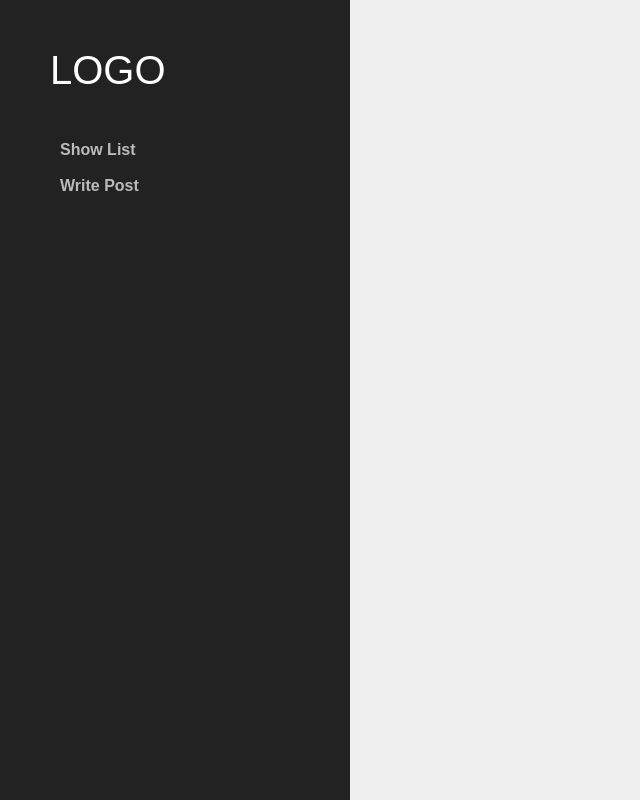
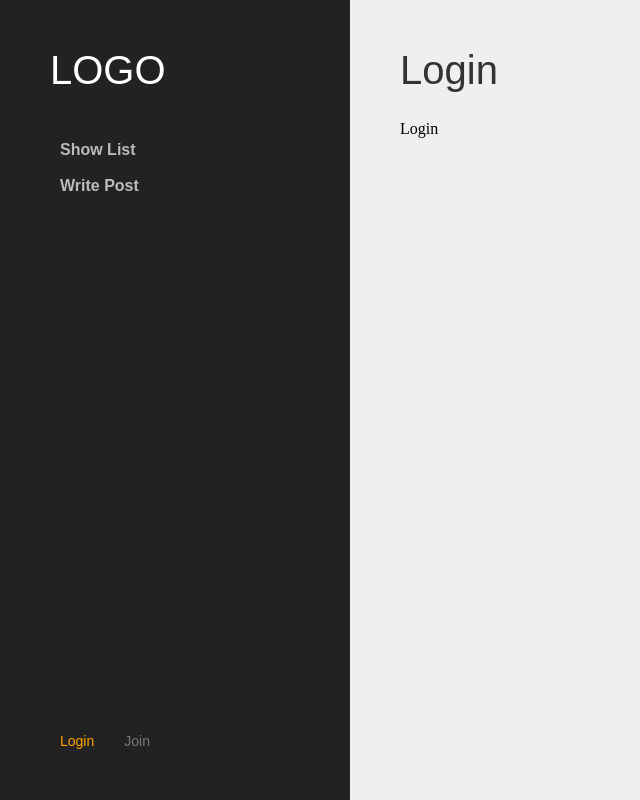
Before and after one commit to carrottechplus/react-node, a React (Create React App) app in the folder client/: page /login in a window 1280 px wide. Shown: the whole page, without its empty margins (0-640 px from the left). Built offline with nearby package versions, Linux system fonts and the light colour scheme.

Commit message:
Login 페이지 추가

```diff
--- a/client/src/App.jsx
+++ b/client/src/App.jsx
@@ -7,6 +7,7 @@
 import GlobalStyle from './GlobalStyle';
 import Edit from './community/Edit';
 import Join from './user/Join';
+import Login from './user/Login';
 
 function App() {
 	return (
@@ -21,6 +22,7 @@
 				<Route path='/detail/:id' element={<Detail />} /> {/* :id : param */}
 				<Route path='/edit/:id' element={<Edit />} />
 				<Route path='/join' element={<Join />} />
+				<Route path='/login' element={<Login />} />
 			</Routes>
 		</>
 	);
--- a/client/src/common/Header.jsx
+++ b/client/src/common/Header.jsx
@@ -25,6 +25,18 @@
 		color: #bbb;
 	}
 `;
+const Util = styled.ul`
+	position: absolute;
+	bottom: 50px;
+	left: 50px;
+	display: flex;
+	gap: 10px;
+	a {
+		padding: 10px;
+		font: 14px/1 'arial';
+		color: #777;
+	}
+`;
 
 function Header() {
 	const activeStyle = { color: 'orange' };
@@ -46,6 +58,19 @@
 					</NavLink>
 				</li>
 			</Gnb>
+
+			<Util>
+				<li>
+					<NavLink to='/login' style={(props) => (props.isActive ? activeStyle : null)}>
+						Login
+					</NavLink>
+				</li>
+				<li>
+					<NavLink to='/join' style={(props) => (props.isActive ? activeStyle : null)}>
+						Join
+					</NavLink>
+				</li>
+			</Util>
 		</HeaderWrap>
 	);
 }
--- /dev/null
+++ b/client/src/user/Login.jsx
@@ -0,0 +1,7 @@
+import Layout from '../common/Layout';
+
+function Login() {
+	return <Layout name={'Login'}>Login</Layout>;
+}
+
+export default Login;
```
